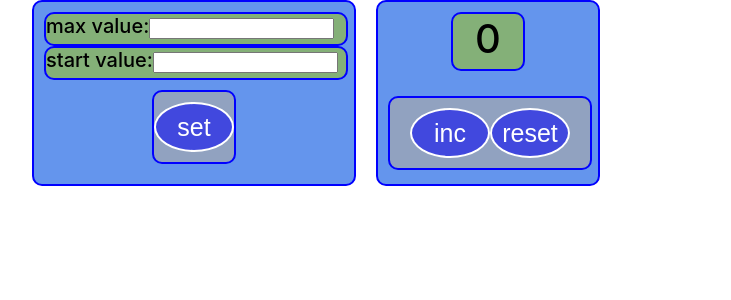
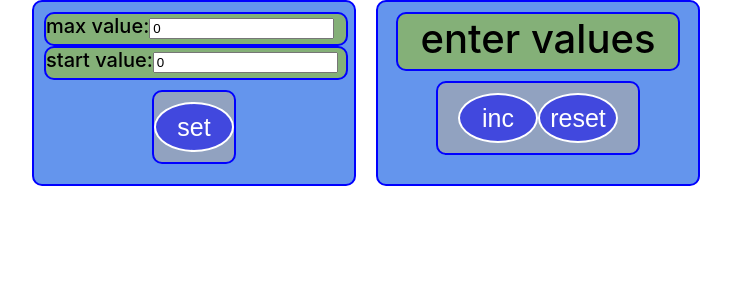
Before and after one commit to dzmitriy78/counter, a React (Create React App) app: page / in a window 1280 px wide. Shown: the top 300 px of the page, without its empty margins (318-1049 px from the left). Built offline with nearby package versions, Linux system fonts and the light colour scheme.

Commit message:
reconstructed

```diff
--- a/src/App.css
+++ b/src/App.css
@@ -12,7 +12,7 @@
 }
 
 .screen {
-    width: 70px;
+    width: 280px;
     height: 50px;
     margin: 0 auto;
     padding-bottom: 5px;
@@ -22,7 +22,7 @@
 }
 
 .counter {
-    width: 200px;
+    width: 300px;
     text-align: center;
     background: cornflowerblue;
     font-size: 40px;
@@ -41,7 +41,7 @@
     font-size: 30px;
     background: rgba(169, 169, 169, 0.65);
     border-radius: 10px;
-    margin-top: 25px;
+    margin: 10px auto;
 }
 
 .inc .btn {
--- a/src/App.tsx
+++ b/src/App.tsx
@@ -1,63 +1,43 @@
-import React, {useState} from 'react';
+import {useState} from 'react';
 import './App.css';
-import {Buttons} from "./Buttons";
-import {Customization} from "./Customization";
+import {Settings} from "./Settings";
+import {Counter} from "./Counter";
 
 
 function App() {
 
-    let [count, setCount] = useState(0)
-    const [maxCount, setMaxValue] = useState(1)
+    let [count, setCount] = useState<number | string>("enter values")
+    const [maxCount, setMaxValue] = useState<number | string>(0)
 
+    let startValue: number | string = 0;
 
-    function onCount() {
+    const setStartCount = (startCount: number) => {
+        setCount(startCount)
+        startValue = count;
+    }
+    const setMaxCount = (maxCount: number) => {
+        setMaxValue(maxCount)
+    }
+    function onInc() {
         if (count < maxCount) {
-            count += 1
+            count = +count + 1
         } else return
         setCount(count)
     }
 
     function onReset() {
-        count = 0
-        setCount(count)
+        setCount(startValue)
     }
-
     return (
         <div className={"globalApp"}>
-            <div className="customBlock">
-                <div className={"customScreen"}>
-                    max value:
-                    <input type="number" step="1" onChange={e => {
-                        setMaxValue(+e.currentTarget.value);
-                    }}/>
-                </div>
-                <div className={"customScreen"}>
-                    start value:
-                    <input type="number" step="1" onChange={e => {
-                        setCount(+e.currentTarget.value)
-                    }}/>
-                </div>
-                <div className={"customButtons"}>
-                    <Customization setMaxValue={setMaxValue}
-                                   setCount={setCount}/>
-                </div>
-            </div>
+            <Settings setStartCount={setStartCount}
+                      setMaxCount={setMaxCount}/>
+            <Counter count={count}
+                     maxCount={maxCount}
+                     onInc={onInc}
+                     onReset={onReset}/>
 
-            <div className="counter">
-                <div className={"screen"}>
-                    <div className={count === maxCount ? "large" : ""}>
-                        {count}
-                    </div>
-                </div>
-                <div className={"buttons"}>
-                    <Buttons onCount={onCount}
-                             onReset={onReset}
-                             count={count}
-                             maxCount={maxCount}
-                    />
-                </div>
 
-            </div>
         </div>
     );
 }
--- a/src/Buttons.tsx
+++ /dev/null
@@ -1,21 +0,0 @@
-import React from "react";
-
-type PropsType = {
-    count: number
-    maxCount: number
-    onCount: () => void
-    onReset: () => void
-}
-
-export function Buttons(props: PropsType) {
-    return (
-        <div className={"inc"}>
-            <button className={"btn"} disabled={props.count === props.maxCount}
-                    onClick={() => props.onCount()}>inc
-            </button>
-            <button className={"btn"} disabled={props.count === 0}
-                    onClick={() => props.onReset()}>reset
-            </button>
-        </div>
-    )
-}
--- /dev/null
+++ b/src/Counter.tsx
@@ -0,0 +1,31 @@
+export const Counter = (props: any) => {
+
+    const onIncHandler = () => {
+        props.onInc()
+    }
+
+    const onResetHandler = () => {
+        props.onReset()
+    }
+
+    return <>
+        <div className="counter">
+            <div className={"screen"}>
+                <div className={props.count === props.maxCount ? "large" : ""}>
+                    {props.count}
+                </div>
+            </div>
+            <div className={"buttons"}>
+                <div className={"inc"}>
+                    <button className={"btn"} disabled={props.count === props.maxCount}
+                            onClick={onIncHandler}>inc
+                    </button>
+                    <button className={"btn"} disabled={props.count === 0}
+                            onClick={onResetHandler}>reset
+                    </button>
+                </div>
+            </div>
+
+        </div>
+    </>
+}
--- a/src/Customization.tsx
+++ /dev/null
@@ -1,16 +0,0 @@
-import React from "react";
-
-export function Customization(props:any) {
-
-    function setParameters () {
-        props.setMaxValue()
-        props.setCount()
-    }
-
-    return (
-        <div className={"set"}>
-            <button className={"btn"} onClick={setParameters}>set
-            </button>
-        </div>
-    )
-}
--- /dev/null
+++ b/src/Settings.tsx
@@ -0,0 +1,39 @@
+import {ChangeEvent, useState} from "react";
+
+export const Settings = (props: any) => {
+
+    let [startCount, setStartCount] = useState<number | string>(0)
+    const [maxCount, setMaxValue] = useState<number | string>(0)
+
+    const handlerMaxCountChange = (e: ChangeEvent<HTMLInputElement>) => {
+        setMaxValue(+e.currentTarget.value)
+    }
+    const handlerStartCountChange = (e: ChangeEvent<HTMLInputElement>) => {
+        setStartCount(+e.currentTarget.value)
+    }
+    const setParameters = () => {
+        props.setStartCount(startCount)
+        props.setMaxCount(maxCount)
+    }
+
+    return <>
+        <div className="customBlock">
+
+            <div className={"customScreen"}>
+                max value:
+                <input type="number" step="1" onChange={handlerMaxCountChange} value={maxCount}/>
+            </div>
+            <div className={"customScreen"}>
+                start value:
+                <input type="number" step="1" onChange={handlerStartCountChange} value={startCount}/>
+            </div>
+            <div className={"customButtons"}>
+                <div className={"set"}>
+                    <button className={"btn"} onClick={setParameters}>set
+                    </button>
+                </div>
+            </div>
+        </div>
+
+    </>
+}
```
